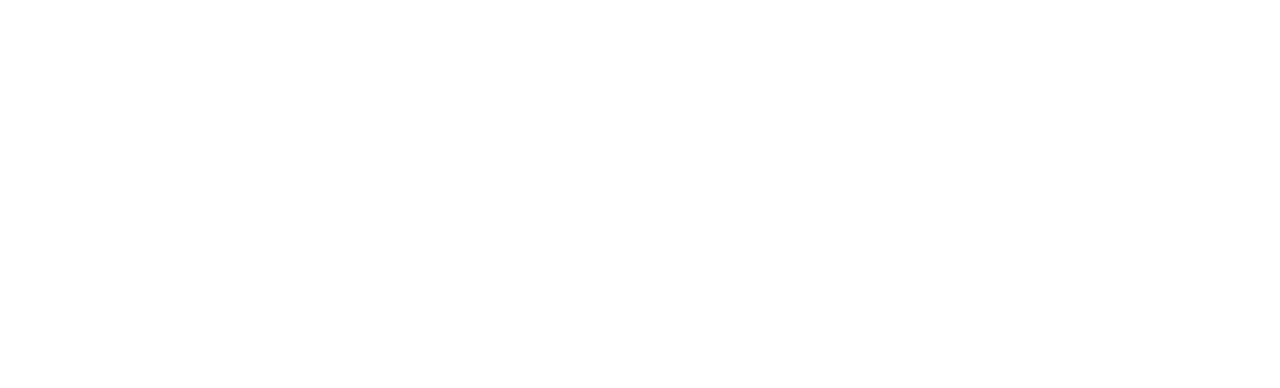
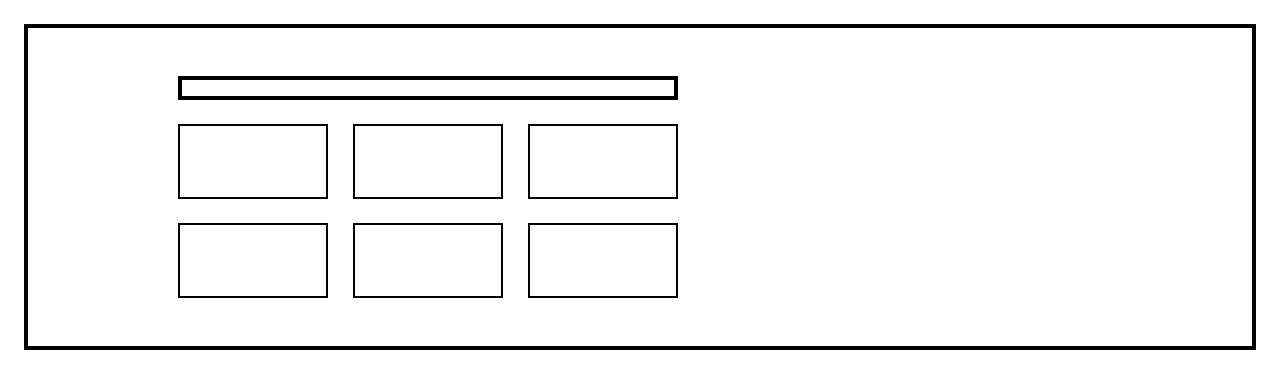
Before and after one commit to xTotalOG/self-practice-flexbox-2, a plain HTML site: page index.html in a window 1280 px wide. Drawn offline with Linux system fonts and the light colour scheme.

Commit message:
done flexbox practice 2

```diff
--- a/index.html
+++ b/index.html
@@ -1,13 +1,26 @@
 <!DOCTYPE html>
 <html lang="en">
-<head>
-    <meta charset="UTF-8">
-    <meta http-equiv="X-UA-Compatible" content="IE=edge">
-    <meta name="viewport" content="width=device-width, initial-scale=1.0">
+  <head>
+    <meta charset="UTF-8" />
+    <meta http-equiv="X-UA-Compatible" content="IE=edge" />
+    <meta name="viewport" content="width=device-width, initial-scale=1.0" />
     <title>Layout 2</title>
-</head>
+    <link rel="stylesheet" href="style.css" />
+  </head>
 
-<body>
-
-</body>
+  <body>
+    <div class="container">
+      <div class="row">
+        <div class="search-bar"></div>
+        <div class="box-wrapper">
+          <div class="box box-small"></div>
+          <div class="box box-small"></div>
+          <div class="box box-small"></div>
+          <div class="box box-small"></div>
+          <div class="box box-small"></div>
+          <div class="box box-small"></div>
+        </div>
+      </div>
+    </div>
+  </body>
 </html>
--- a/style.css
+++ b/style.css
@@ -0,0 +1,39 @@
+*{
+    padding: 0;
+    margin: 0;
+    box-sizing: border-box;
+}
+
+.container{
+    border: 4px black solid;
+    margin: 24px;
+    padding: 24px 150px;
+    display: flex;
+    flex-direction: center;
+}
+
+.row{
+    width: 100%;
+    max-width: 500px;
+}
+
+.search-bar{
+    width: 100%;
+    margin-top: 24px;
+    border: solid black 4px;
+    height: 24px;
+    margin-bottom: 24px;
+}
+
+.box{
+    border: 2px black solid;
+    height: 75px;
+    width: 30%;
+    margin-bottom: 24px;
+}
+
+.box-wrapper{
+    display: flex;
+    flex-wrap: wrap;
+    justify-content: space-between;
+}
```
